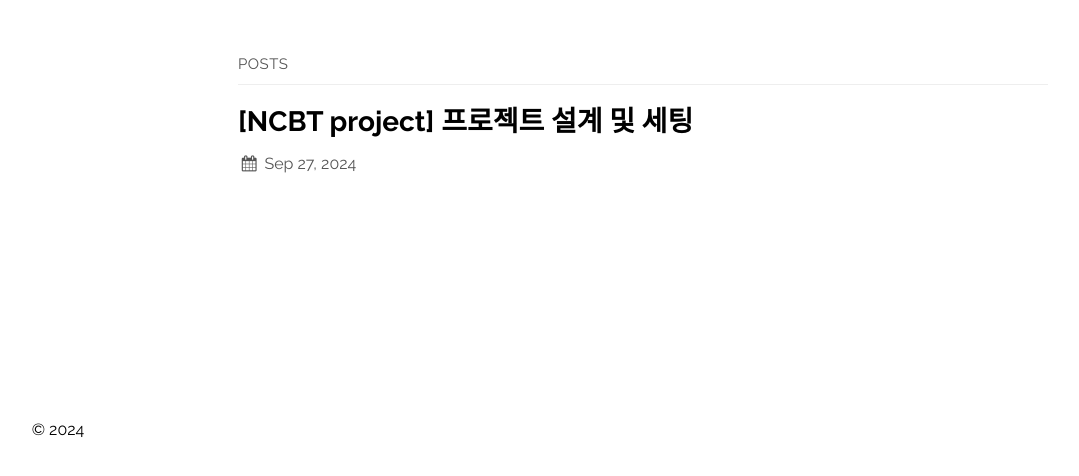
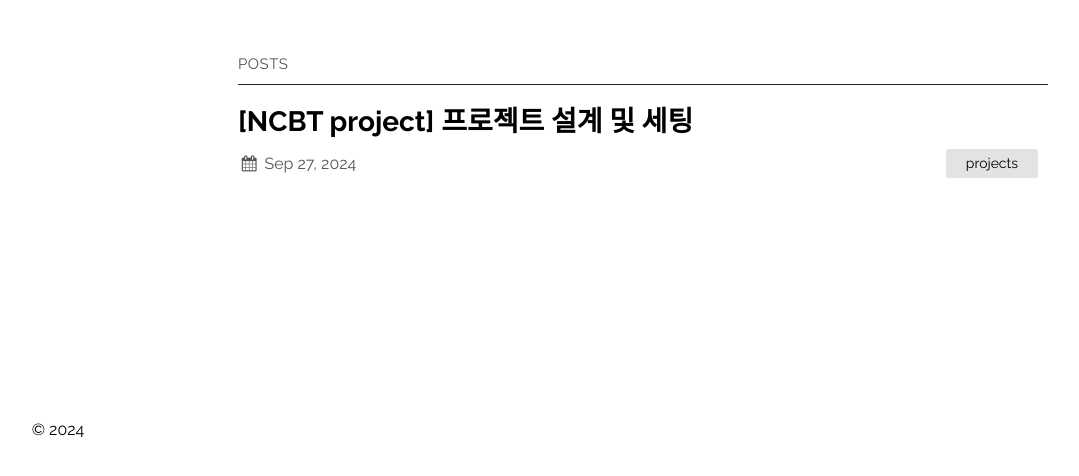
Before and after one commit to ghkdusghd/ghkdusghd.github.io, a Jekyll site: the page built from index.md, in a window 1280 px wide. Shown: the top 476 px of the page, without its empty margins (127-1206 px from the left). Built offline with Jekyll 4.4.1, drawn with Linux system fonts in a browser that asks for light colours.

Commit message:
Revert "UPDATE : scss 설정파일 원복"
This reverts commit 6a2f6f41a54500d45565d4fd0f955861f0714adc.

```diff
--- a/_sass/plain.scss
+++ b/_sass/plain.scss
@@ -105,7 +105,7 @@
       text-align: center;
       font-size: 22px;
       margin-top: 0px;
-      color: #aaa;
+      color: #222222;
       white-space: pre-wrap;
       line-height: normal;
     }
@@ -168,7 +168,7 @@
       text-align: center;
       padding: 1rem 0;
       text-decoration: none;
-      border-bottom: 1px solid #ececec;
+      border-bottom: 1px solid #222222;
 
       @media screen and (max-width: $mobileW) {
         padding: 2rem 0;
@@ -178,7 +178,7 @@
 }
 
 .post-wrapper {
-  border-bottom: 1px solid #ececec;
+  border-bottom: 1px solid #222222;
   margin-bottom: 1rem;
   padding-bottom: 1rem;
 }
@@ -271,7 +271,7 @@
   margin: 0 0 0.67em 0;
   display: flex;
   align-items: baseline;
-  border-bottom: 1px solid #eee;
+  border-bottom: 1px solid #222222;
 }
 
 #posts-label {
```
Also changed, not shown: _posts/Projects/NCBT/2024-09-27-setting.md (+3 -2 lines).
